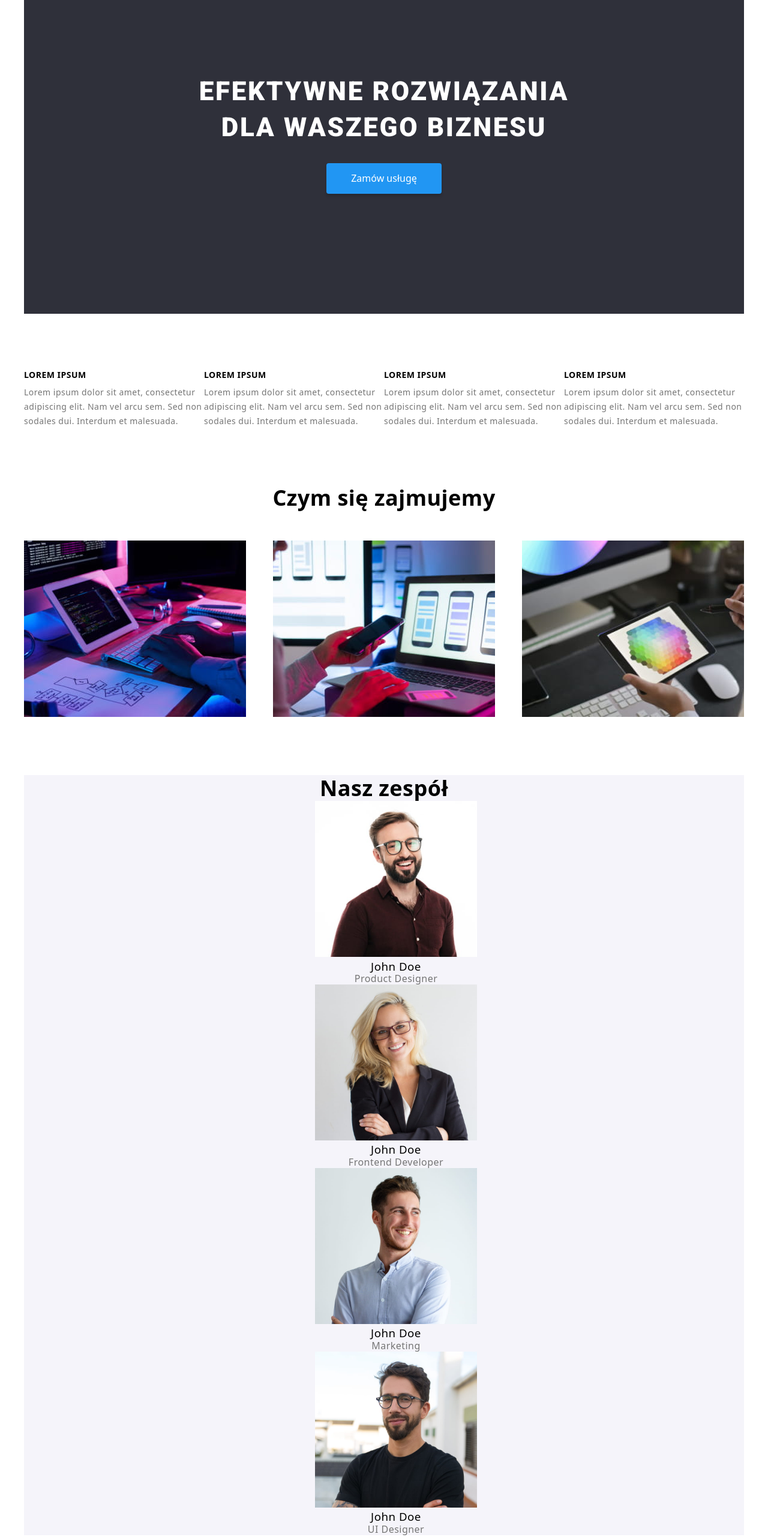
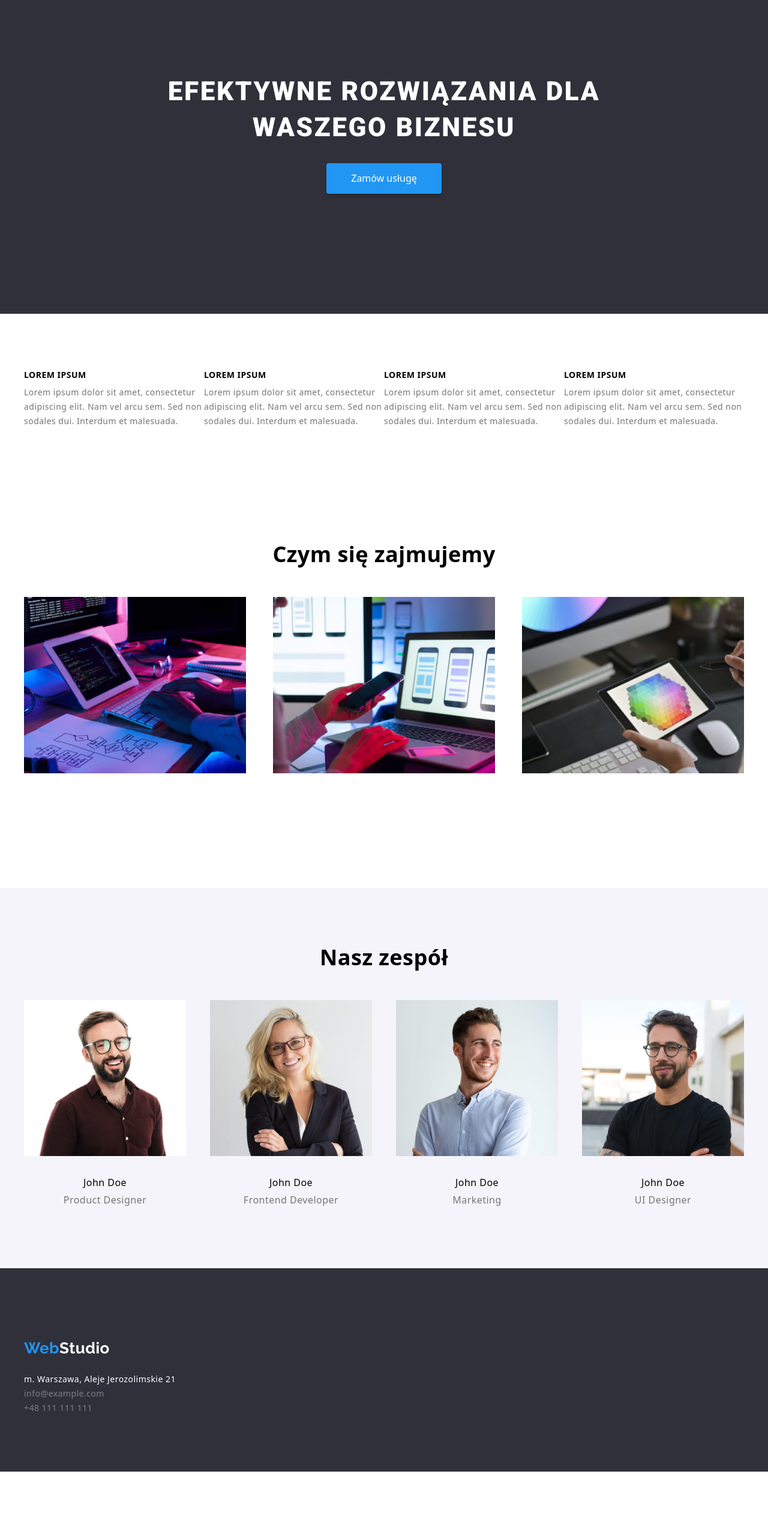
Before and after one commit to TkaczTroglodyta/goit-markup-hw-03, a plain HTML site: page index.html in a window 1280 px wide. Shown: the part 160-2722 px from the top of the page at 60% size. After the commit the page ends 2613 px from the top, so only its background shows below. Drawn offline with Linux system fonts and the light colour scheme.

Commit message:
Changes in <sections> css and html
Almost there...

```diff
--- a/css/styles.css
+++ b/css/styles.css
@@ -17,6 +17,7 @@
 }
 ul {
   list-style: none;
+  padding-inline-start: 0px;
 }
 a {
   text-decoration: none;
@@ -29,6 +30,27 @@ body {
   font-family: var(--font-family-primary);
   background-color: var(--color-bgcolor-primary);
   letter-spacing: 0.03em;
+}
+h1 {
+  font-family: var(--font-family-primary);
+  font-size: 44px;
+  font-weight: 900;
+  line-height: 1.36;
+  letter-spacing: 0.06em;
+  color: var(--color-text-light);
+  text-transform: uppercase;
+}
+h2 {
+  font-size: 36px;
+  font-weight: 700;
+  line-height: 1.2;
+  text-align: center;
+}
+h3 {
+  font-size: 14px;
+  font-weight: 700;
+  line-height: 1.1;
+  text-transform: uppercase;
 }
 .section {
   padding: 94px 0;
@@ -91,21 +113,9 @@ body {
   color: var(--color-text-secondary);
 }
 .section-slogan {
-  max-width: 1200px;
-  width: 100%;
-  margin: 0 auto;
   padding: 200px 252px;
   text-align: center;
   background-color: var(--color-bgcolor-dark);
-}
-.section-slogan h1 {
-  font-family: var(--font-family-primary);
-  font-size: 44px;
-  font-weight: 900;
-  line-height: 1.36;
-  letter-spacing: 0.06em;
-  color: var(--color-text-light);
-  text-transform: uppercase;
 }
 .btn-slogan {
   cursor: pointer;
@@ -134,46 +144,46 @@ body {
 }
 .infos {
   display: flex;
-  padding-inline-start: 0px;
-}
-.infos h3 {
-  font-size: 14px;
-  font-weight: 700;
-  line-height: 1.1;
-  text-transform: uppercase;
 }
 .infos p {
   font-size: 14px;
   line-height: 1.7;
   padding-top: 10px;
 }
-.lead-tekst {
-  font-size: 36px;
-  font-weight: 700;
-  line-height: 1.2;
-  text-align: center;
-}
-.section-activities {
+/* .section-activities {
   max-width: 1200px;
   width: 100%;
   margin: 0 auto;
-}
+} */
 .activities {
   display: flex;
-  padding-inline-start: 0px;
   justify-content: space-between;
+  padding: 50px 0 94px 0;
+}
+.section-team {
+  background-color: var(--color-bgcolor-light);
+}
+/* .team {
+  background-color: var(--color-bgcolor-light);
+} */
+.team {
+  display: flex;
+  justify-content: space-between;
+  line-height: 1.2;
+  text-align: center;
   padding-top: 50px;
 }
-.team {
-  background-color: var(--color-bgcolor-light);
+.team h3 {
+  font-size: 16px;
+  font-weight: 500;
+  line-height: 1.2;
+  padding-top: 30px;
+  text-transform: none;
 }
-.infos-team {
-  line-height: 1.2;
-  text-align: center;
+.team p {
+  padding: 10px;
 }
-.infos-team h3 {
-  font-weight: 500;
-}
+/* portfolio */
 .achievements h3 {
   font-size: 18px;
   font-weight: 700;
--- a/index.html
+++ b/index.html
@@ -41,8 +41,8 @@
     </header>
     <!-- main informations -->
     <main>
-      <section class="section-slogan">
-        <div class="container h1">
+      <section class="section section-slogan">
+        <div class="container">
           <h1>Efektywne rozwiązania dla waszego biznesu</h1>
           <button class="btn-slogan" type="button">Zamów usługę</button>
         </div>
@@ -82,9 +82,9 @@
         </div>
       </section>
       <!-- our actions -->
-      <section class="section-activities">
+      <section class="section">
         <div class="container">
-          <h2 class="lead-tekst">Czym się zajmujemy</h2>
+          <h2>Czym się zajmujemy</h2>
           <ul class="activities">
             <li>
               <img src="images/img_01.jpg" alt="Kodowanie" width="370" height="294" />
@@ -99,11 +99,10 @@
         </div>
       </section>
       <!-- our team -->
-      <section class="section">
+      <section class="section section-team">
         <div class="container">
-          <div class="team">
-            <h2 class="lead-tekst">Nasz zespół</h2>
-            <ul class="infos-team">
+          <h2>Nasz zespół</h2>
+          <ul class="team">
             <li>
               <img src="images/person_01.jpg" alt="Brodacz" width="270" height="260" />
               <h3>John Doe</h3>
@@ -126,13 +125,12 @@
             </li>
           </ul>
         </div>
-        </div>
       </section>
     </main>
     <!-- footer -->
-    <footer>
+    <footer class="dark-bg">
+      <section class="section">
         <div class="container">
-        <div class="dark-bg">
           <a href="./index.html" class="logo">Web<span style="color: #fff">Studio</span></a>
           <address>
             <ul class="addr">
@@ -148,7 +146,7 @@
             </ul>
           </address>
         </div>
-      </div>
+      </section>
     </footer>
   </body>
 </html>
```
Lines whose indentation alone changed are shown as unchanged.
